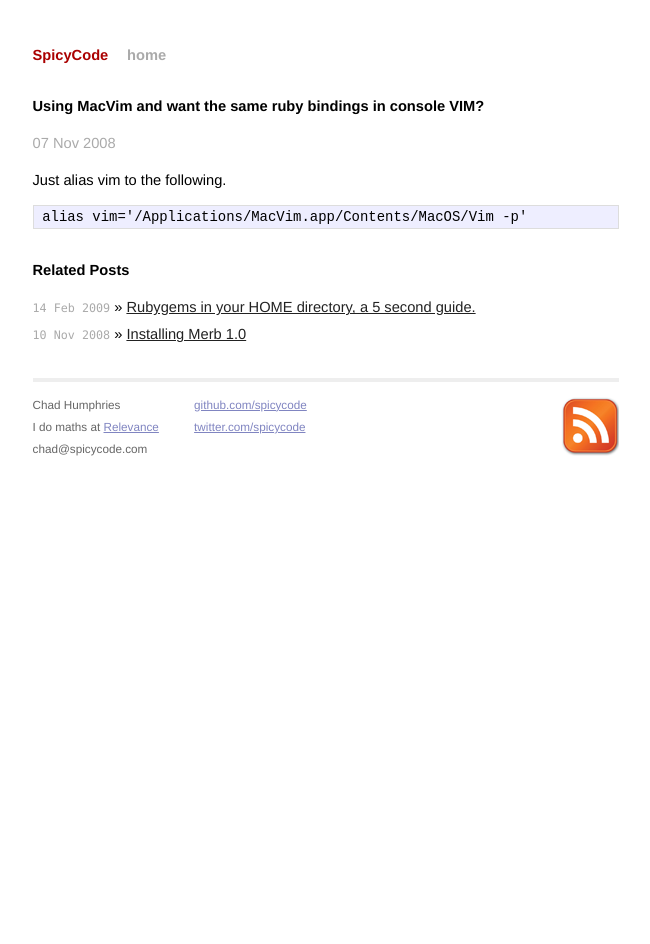
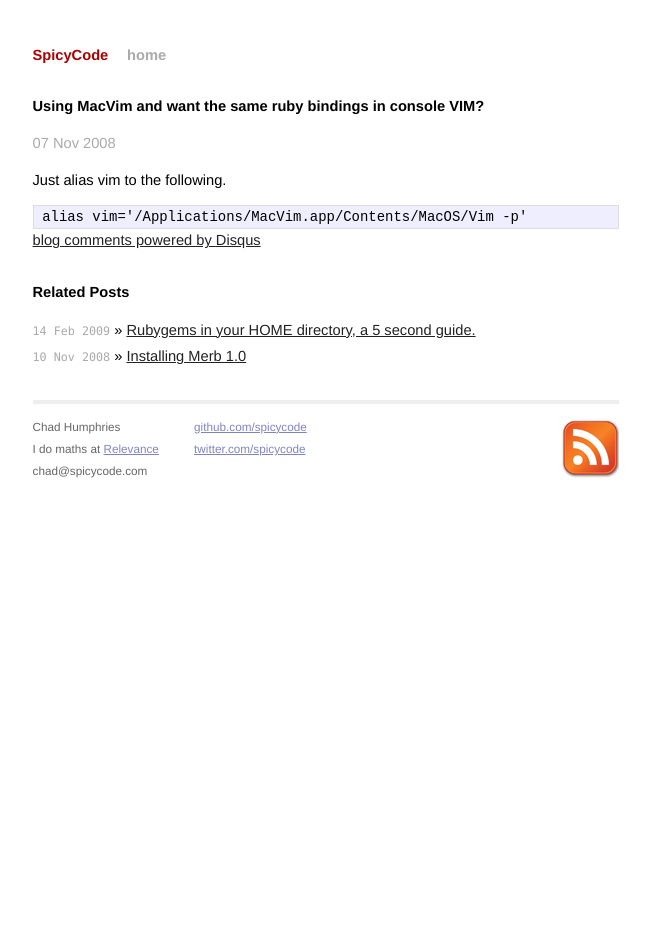
Before and after one commit to spicycode/spicycode.github.com, a Jekyll site: the page built from _posts/2008-11-07-using-macvim-with-the-terminal.markdown, in a window 1280 px wide. Shown: the whole page, without its empty margins (314-964 px from the left). Built offline with Jekyll 4.4.1, drawn with Linux system fonts in a browser that asks for light colours; comment, search, counter and statistics services are not loaded.

Commit message:
Adding in disqus

```diff
--- a/_layouts/post.html
+++ b/_layouts/post.html
@@ -4,6 +4,11 @@
 <div id="post">
 {{ content }}
 </div>
+
+<div id="disqus_thread"></div>
+<script type="text/javascript" src="http://disqus.com/forums/spicycode/embed.js"></script>
+<noscript><a href="http://spicycode.disqus.com/?url=ref">View the discussion thread.</a></noscript>
+<a href="http://disqus.com" class="dsq-brlink">blog comments powered by <span class="logo-disqus">Disqus</span></a>
 
 <div id="related">
   <h2>Related Posts</h2>
```
